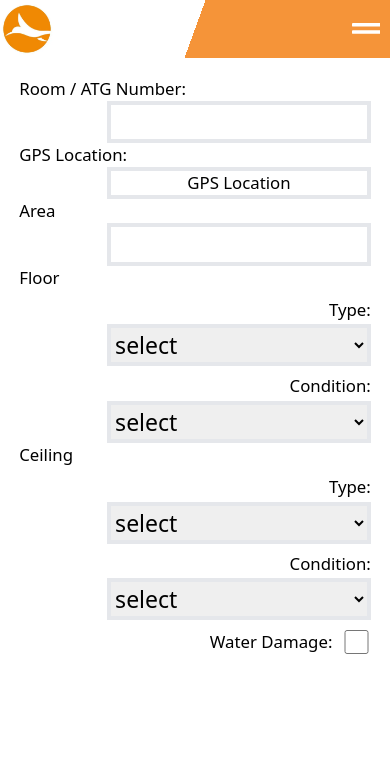
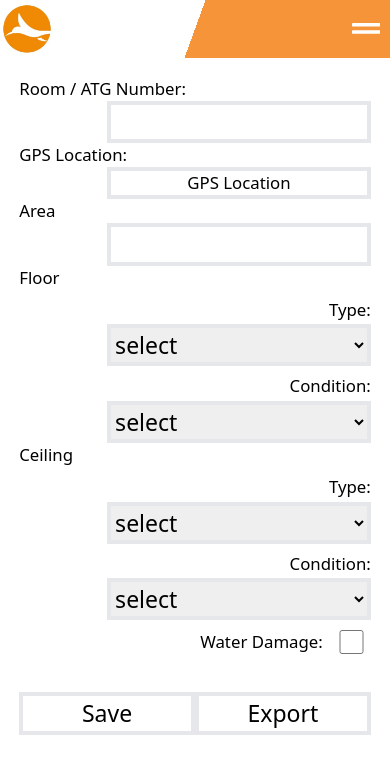
Before and after one commit to TravisAlanH/auditbuildv1, a React (Create React App) app: page /room in a window 390 px wide. Shown: the top 774 px of the page. Built offline with nearby package versions, Linux system fonts and the light colour scheme.

Commit message:
Mobile Build, Testing Data Management

```diff
--- a/src/Comp/Home/Room/Room.js
+++ b/src/Comp/Home/Room/Room.js
@@ -3,6 +3,8 @@ import React from "react";
 
 export default function Room({ location, setLocation }) {
   const [gps, setGPS] = React.useState("GPS Location");
+  const [waterNoteView, setWaterNoteView] = React.useState(false);
+  // const [waterNote, setWaterNote] = React.useState("");
 
   function getLocation() {
     if (navigator.geolocation) {
@@ -42,7 +44,7 @@ export default function Room({ location, setLocation }) {
       <div className="flex flex-col justify-between">
         <label className="text-sm">Area </label>
         <div className="flex flex-row justify-end">
-          <input type="text" defaultValue={""} name="Area" className="w-3/4 border-4" pattern="[0-9]*" />
+          <input type="text" defaultValue={location.Area ? location.Area : ""} name="Area" className="w-3/4 border-4" pattern="[0-9]*" />
         </div>
       </div>
 
@@ -55,7 +57,7 @@ export default function Room({ location, setLocation }) {
             <div>
               <label className="text-sm">Type: </label>
             </div>
-            <select className="w-3/4 border-4">
+            <select className="w-3/4 border-4" name="FType">
               <option value="">select</option>
               <option value="1">1</option>
               <option value="2">2</option>
@@ -68,7 +70,7 @@ export default function Room({ location, setLocation }) {
             <div>
               <label className="text-sm">Condition: </label>
             </div>
-            <select className="w-3/4 border-4">
+            <select className="w-3/4 border-4" name="FCondition">
               <option value="">select</option>
 
               <option value="1">1</option>
@@ -87,7 +89,7 @@ export default function Room({ location, setLocation }) {
             <div>
               <label className="text-sm">Type: </label>
             </div>
-            <select className="w-3/4 border-4">
+            <select className="w-3/4 border-4" name="CType">
               <option value="">select</option>
 
               <option value="1">1</option>
@@ -101,7 +103,7 @@ export default function Room({ location, setLocation }) {
             <div>
               <label className="text-sm">Condition: </label>
             </div>
-            <select className="w-3/4 border-4">
+            <select className="w-3/4 border-4" name="CCondition">
               <option value="">select</option>
 
               <option value="1">1</option>
@@ -112,11 +114,46 @@ export default function Room({ location, setLocation }) {
 
         <div className="flex flex-row justify-end gap-2 pt-2">
           <label className="text-sm">Water Damage:</label>
-          <input type="checkbox" className="w-6 border-4" />
+          <input type="checkbox" className="w-8 border-4" onChange={() => setWaterNoteView(!waterNoteView)} name="WaterDamage" />
         </div>
+        {/* {waterNoteView && (
+          <div className="flex flex-row justify-end">
+            <textarea
+              type="text"
+              defaultValue={waterNote}
+              name="WaterNote"
+              className="w-3/4 border-4"
+              onChange={() => {
+                setWaterNote(document.getElementsByName("WaterNote")[0].value);
+              }}
+            />
+          </div>
+        )} */}
       </div>
 
       {/* END */}
+      <div className="flex flex-row justify-between pt-8">
+        <button
+          className="border-4 w-full"
+          onClick={() => {
+            setLocation({
+              ...location,
+              Name: document.getElementsByName("Num")[0].value,
+              Area: document.getElementsByName("Area")[0].value,
+              FType: document.getElementsByName("FType")[0].value,
+              FCondition: document.getElementsByName("FCondition")[0].value,
+              CType: document.getElementsByName("CType")[0].value,
+              CCondition: document.getElementsByName("CCondition")[0].value,
+              WaterDamage: document.getElementsByName("WaterDamage")[0].checked,
+              // WaterNote: document.getElementsByName("WaterNote")[0].value,
+              GPS: gps,
+            });
+          }}
+        >
+          Save
+        </button>
+        <button className="border-4 w-full">Export</button>
+      </div>
     </div>
   );
 }
```
